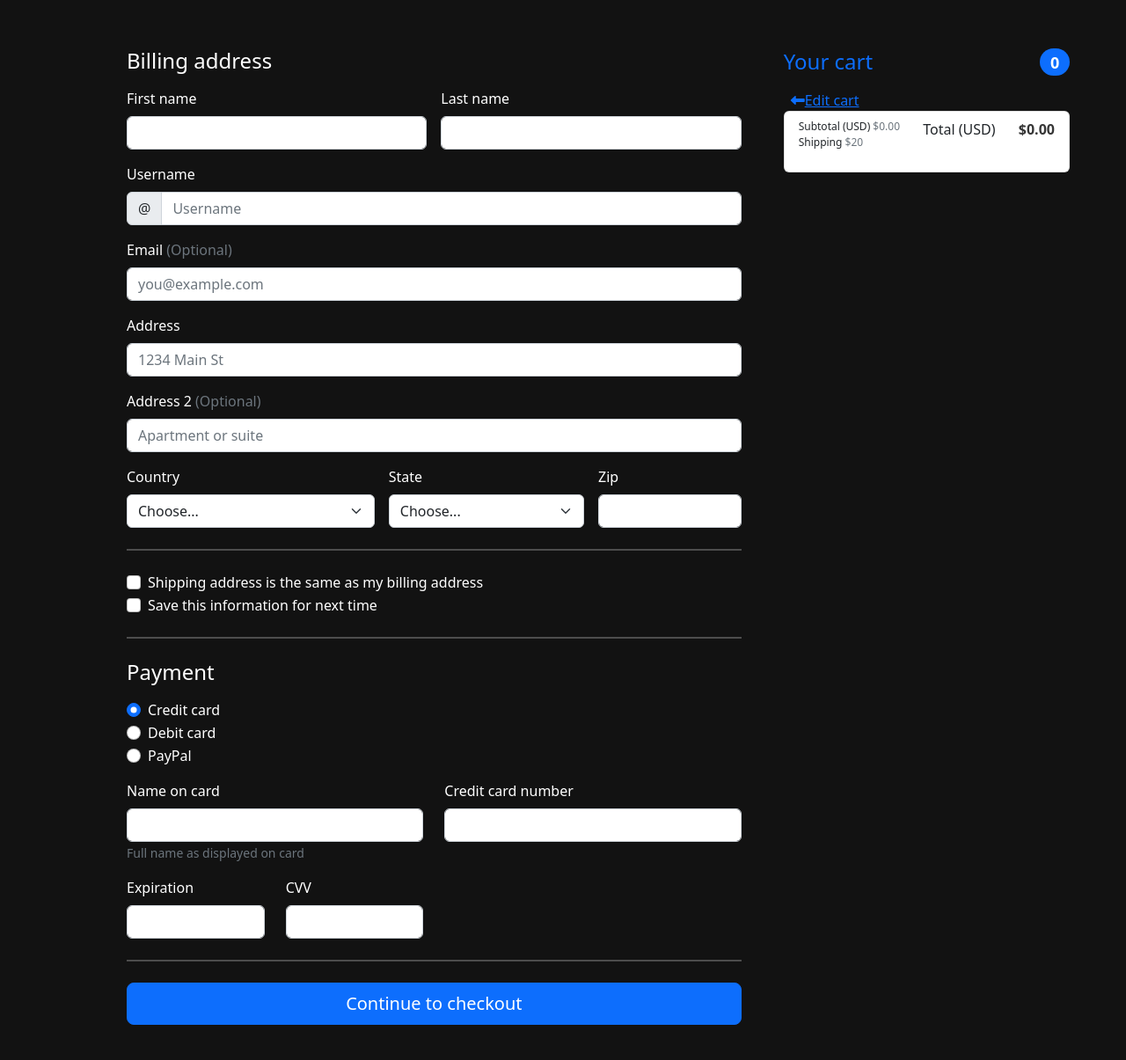
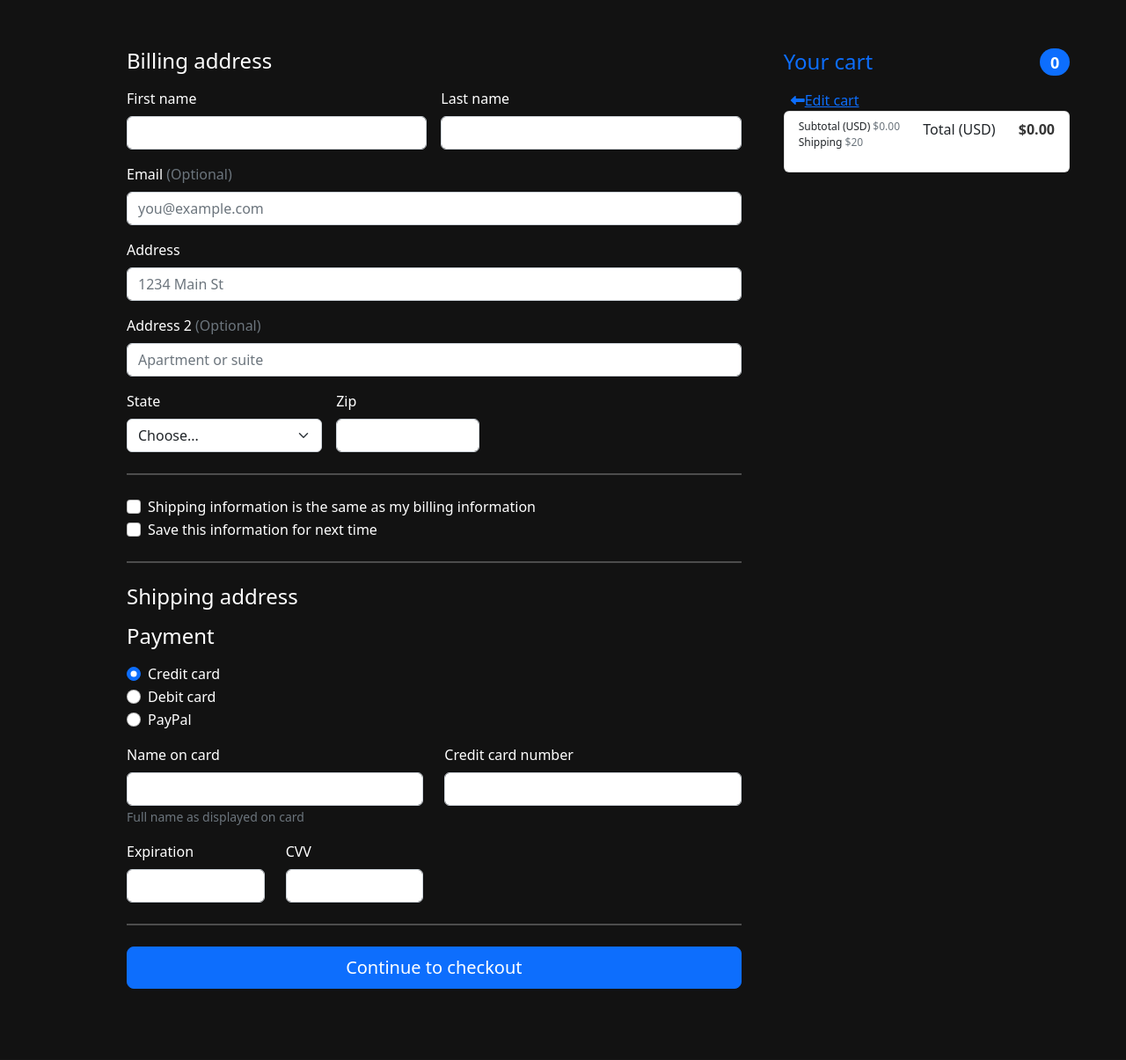
Before and after one commit to Candyce10/jess_shop, a Django app: page /cart/checkout/ in a window 1280 px wide. Shown: the part 239-1444 px from the top of the page at 88% size. After the commit the page ends 1363 px from the top, so only its background shows below. Run offline with Django 4.2, Linux system fonts and the light colour scheme; some libraries are stand-ins or nearby versions.

Commit message:
checkout page javascript added

```diff
--- a/main_app/models.py
+++ b/main_app/models.py
@@ -67,6 +67,7 @@ class Order(models.Model):
 
 
 
+
 class OrderProduct(models.Model):
     product = models.ForeignKey(Product, on_delete=models.SET_NULL, blank=True, null=True)
     order = models.ForeignKey(Order, on_delete=models.SET_NULL, blank=True, null=True)
--- a/main_app/static/styles/main.css
+++ b/main_app/static/styles/main.css
@@ -77,3 +77,7 @@ p {
     height: 100vh !important;
     }
     }
+
+  #ship-info {
+    display: none;
+  }
--- a/main_app/templates/base.html
+++ b/main_app/templates/base.html
@@ -8,11 +8,11 @@
         <meta name="viewport" content="width=device-width, initial-scale=1.0" />
         <link rel="stylesheet" href="https://cdn.jsdelivr.net/npm/bulma@0.9.2/css/bulma.min.css">
         <link href="https://cdn.jsdelivr.net/npm/bootstrap@5.2.0/dist/css/bootstrap.min.css" rel="stylesheet" integrity="sha384-gH2yIJqKdNHPEq0n4Mqa/HGKIhSkIHeL5AyhkYV8i59U5AR6csBvApHHNl/vI1Bx" crossorigin="anonymous">
+
         <link rel="stylesheet" href="{% static 'styles/main.css' %}" />
         <script src="{% static 'scripts/main.js' %}" defer></script>
         <script src="https://kit.fontawesome.com/37cd70b6f3.js" crossorigin="anonymous"></script>
         <script src="https://code.jquery.com/jquery-3.6.0.min.js" integrity="sha256-/xUj+3OJU5yExlq6GSYGSHk7tPXikynS7ogEvDej/m4=" crossorigin="anonymous"></script>
-        <script src="https://cdn.jsdelivr.net/npm/bootstrap@5.2.0/dist/js/bootstrap.bundle.min.js" integrity="sha384-A3rJD856KowSb7dwlZdYEkO39Gagi7vIsF0jrRAoQmDKKtQBHUuLZ9AsSv4jD4Xa" crossorigin="anonymous"></script>
         <script type="text/javascript">
             let user = '{{request.user}}'
             function getToken(name) {
@@ -60,5 +60,6 @@
         </div>
       </div>
     </div>
+
   </body>
 </html>
--- a/main_app/templates/checkout.html
+++ b/main_app/templates/checkout.html
@@ -66,16 +66,6 @@
                 </div>
               </div>
 
-              <div class="col-12">
-                <label for="username" class="form-label">Username</label>
-                <div class="input-group has-validation">
-                  <span class="input-group-text">@</span>
-                  <input type="text" class="form-control" id="username" placeholder="Username" required>
-                <div class="invalid-feedback">
-                    Your username is required.
-                  </div>
-                </div>
-              </div>
 
               <div class="col-12">
                 <label for="email" class="form-label">Email <span class="text-muted">(Optional)</span></label>
@@ -98,16 +88,6 @@
                 <input type="text" class="form-control" id="address2" placeholder="Apartment or suite">
               </div>
 
-              <div class="col-md-5">
-                <label for="country" class="form-label">Country</label>
-                <select class="form-select" id="country" required>
-                  <option value="">Choose...</option>
-                  <option>United States</option>
-                </select>
-                <div class="invalid-feedback">
-                  Please select a valid country.
-                </div>
-              </div>
 
               <div class="col-md-4">
                 <label for="state" class="form-label">State</label>
@@ -133,7 +113,7 @@
 
             <div class="form-check">
               <input type="checkbox" class="form-check-input" id="same-address">
-              <label class="form-check-label" for="same-address">Shipping address is the same as my billing address</label>
+              <label class="form-check-label" for="same-address">Shipping information is the same as my billing information</label>
             </div>
 
             <div class="form-check">
@@ -142,6 +122,63 @@
             </div>
 
             <hr class="my-4">
+
+          <h4 class="mb-3" id="ship-info-title">Shipping address</h4>
+
+            <div class="row g-3" id="ship-info">
+                <div class="col-sm-6">
+                  <label for="firstName" class="form-label">First name</label>
+                  <input type="text" class="form-control" id="firstName" placeholder="" value="" required>
+                  <div class="invalid-feedback">
+                    Valid first name is required.
+                  </div>
+                </div>
+
+                <div class="col-sm-6">
+                  <label for="lastName" class="form-label">Last name</label>
+                  <input type="text" class="form-control" id="lastName" placeholder="" value="" required>
+                  <div class="invalid-feedback">
+                    Valid last name is required.
+                  </div>
+                </div>
+
+
+                <div class="col-12">
+                  <label for="address" class="form-label">Address</label>
+                  <input type="text" class="form-control" id="address" placeholder="1234 Main St" required>
+                  <div class="invalid-feedback">
+                    Please enter your shipping address.
+                  </div>
+                </div>
+
+                <div class="col-12">
+                  <label for="address2" class="form-label">Address 2 <span class="text-muted">(Optional)</span></label>
+                  <input type="text" class="form-control" id="address2" placeholder="Apartment or suite">
+                </div>
+
+
+                <div class="col-md-4">
+                  <label for="state" class="form-label">State</label>
+                  <select class="form-select" id="state" required>
+                    <option value="">Choose...</option>
+                    <option>California</option>
+                  </select>
+                  <div class="invalid-feedback">
+                    Please provide a valid state.
+                  </div>
+                </div>
+
+                <div class="col-md-3">
+                  <label for="zip" class="form-label">Zip</label>
+                  <input type="text" class="form-control" id="zip" placeholder="" required>
+                  <div class="invalid-feedback">
+                    Zip code required.
+                  </div>
+                </div>
+            <hr class="my-4">
+              </div>
+
+
 
             <h4 class="mb-3">Payment</h4>
 
@@ -208,5 +245,22 @@
 
 
 </div>
+<script type="text/javascript">
+const checkbox = document.getElementById('same-address');
+
+const box = document.getElementById('ship-info');
+const shipTitle = document.getElementById('ship-info-title');
+
+checkbox.addEventListener('click', function handleClick() {
+  if (checkbox.checked == true)  {
+    box.style.display = 'none';
+    shipTitle.style.display = 'none';
+  } else {
+    box.style.display = 'initial';
+    shipTitle.style.display = 'initial';
+  }
+});
+</script>
+
 
 {% endblock %}
```
